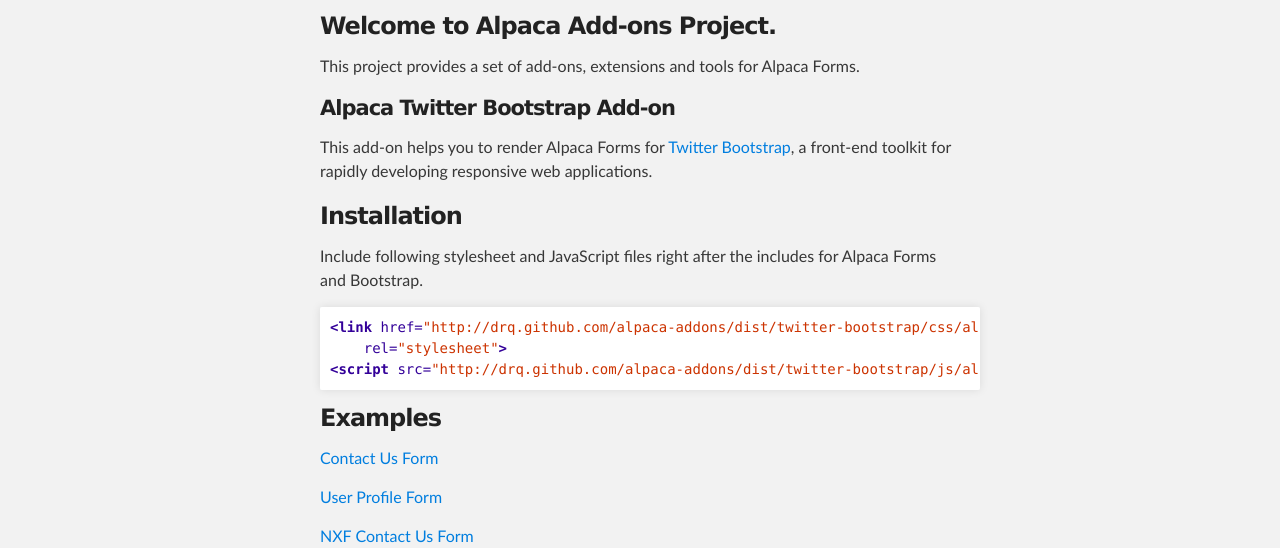
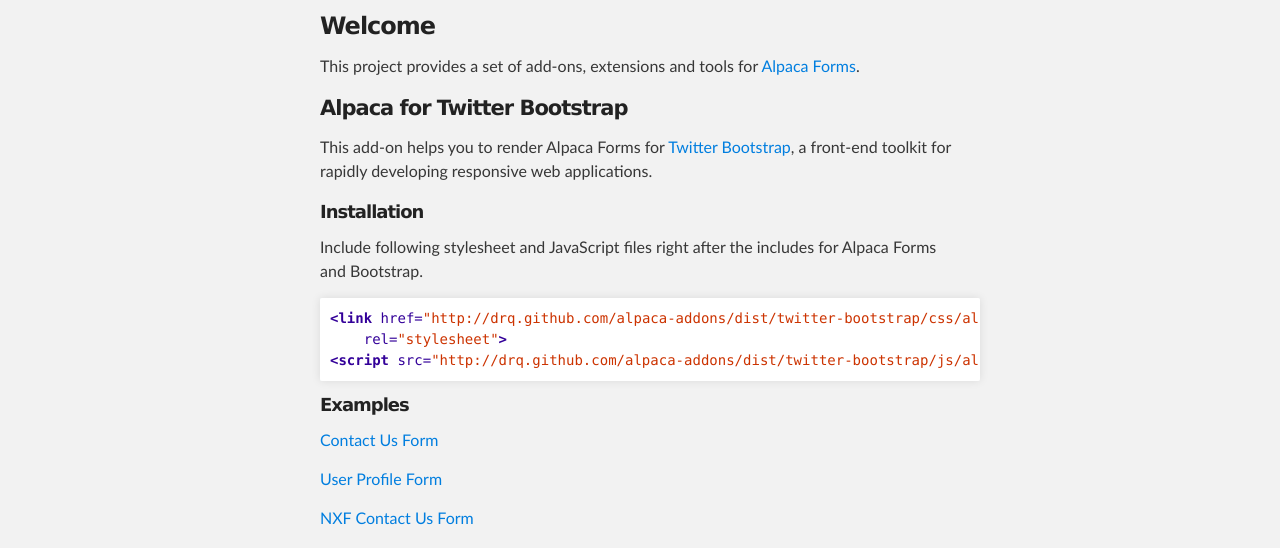
Before and after one commit to drq/alpaca-addons, a plain HTML site: page index.html in a window 1280 px wide. Shown: the part 252-800 px from the top of the page. Drawn offline with Linux system fonts and the light colour scheme.

Commit message:
Updated index page.

```diff
--- a/index.html
+++ b/index.html
@@ -34,21 +34,21 @@
 <!-- MAIN CONTENT -->
 <div id="main_content_wrap" class="outer">
     <section id="main_content" class="inner">
-        <h3>Welcome to Alpaca Add-ons Project.</h3>
+        <h3>Welcome</h3>
 
-        <p>This project provides a set of add-ons, extensions and tools for Alpaca Forms.</p>
+        <p>This project provides a set of add-ons, extensions and tools for <a href="https://github.com/gitana/alpaca">Alpaca Forms</a>.</p>
 
         <h4>
             <a name="alpaca-twitter-bootstrap-add-on" class="anchor" href="#alpaca-twitter-bootstrap-add-on"><span
-                    class="mini-icon mini-icon-link"></span></a>Alpaca Twitter Bootstrap Add-on</h4>
+                    class="mini-icon mini-icon-link"></span></a>Alpaca for Twitter Bootstrap</h4>
 
         <p>This add-on helps you to render Alpaca Forms for <a href="http://twitter.github.com/bootstrap/">Twitter
             Bootstrap</a>, a front-end toolkit for rapidly developing responsive
             web applications.</p>
 
-        <h3>
+        <h5>
             <a name="installation" class="anchor" href="#installation"><span
-                    class="mini-icon mini-icon-link"></span></a>Installation</h3>
+                    class="mini-icon mini-icon-link"></span></a>Installation</h5>
 
         <p>Include following stylesheet and JavaScript files right after the includes for Alpaca Forms and
             Bootstrap.</p>
@@ -60,9 +60,9 @@
 </pre>
         </div>
 
-        <h3>
+        <h5>
             <a name="examples" class="anchor" href="#examples"><span class="mini-icon mini-icon-link"></span></a>Examples
-        </h3>
+        </h5>
 
         <p><a href="http://drq.github.com/alpaca-addons/twitter-bootstrap/examples/contact-us.html">Contact Us Form</a>
         </p>
@@ -71,10 +71,6 @@
             Form</a></p>
 
         <p><a href="http://www.nxfinc.com/contact.html">NXF Contact Us Form</a></p>
-        <br style="clear:both;">
-
-
-        <br style="clear:both;">
 
         <h3>Authors and Contributors</h3>
 
```
